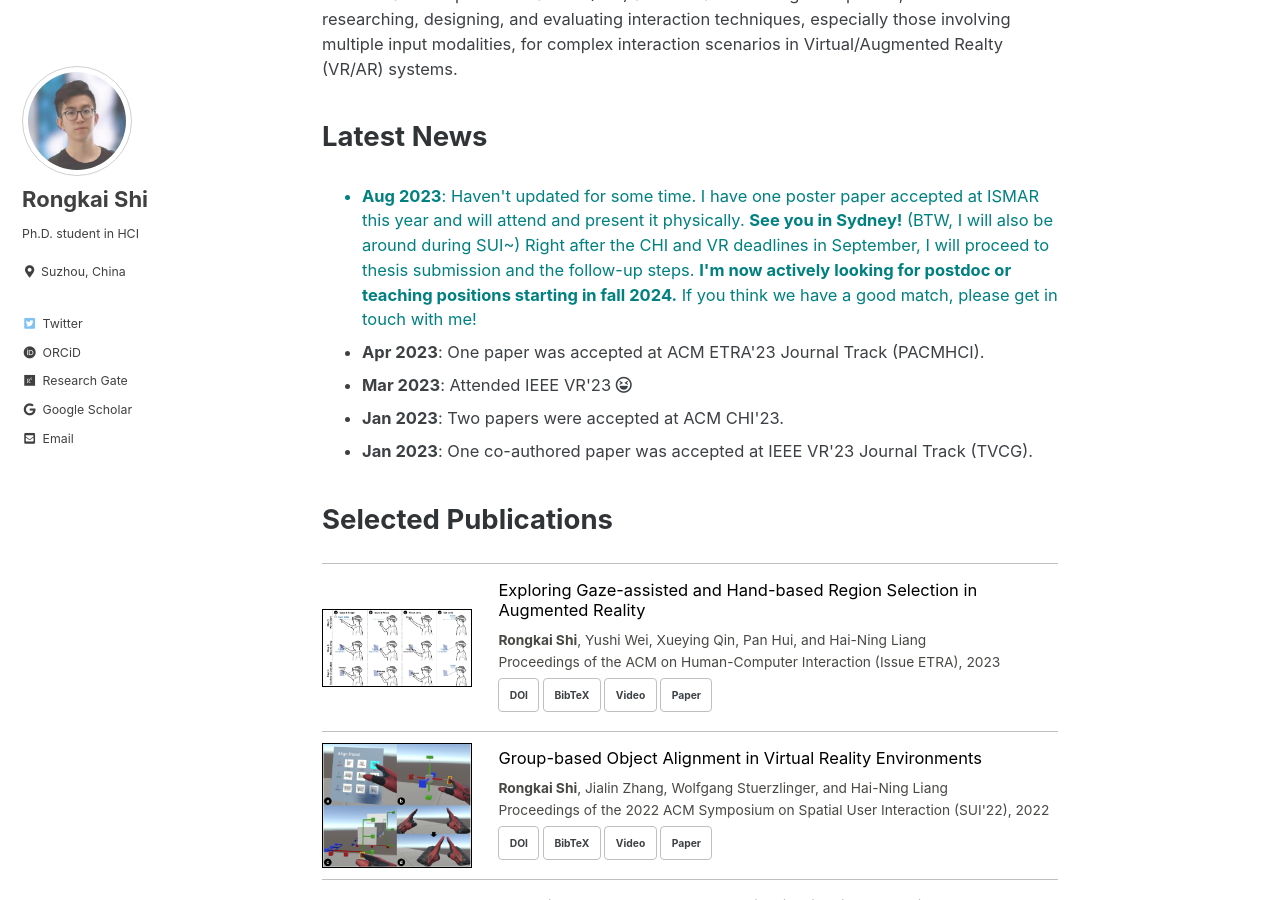
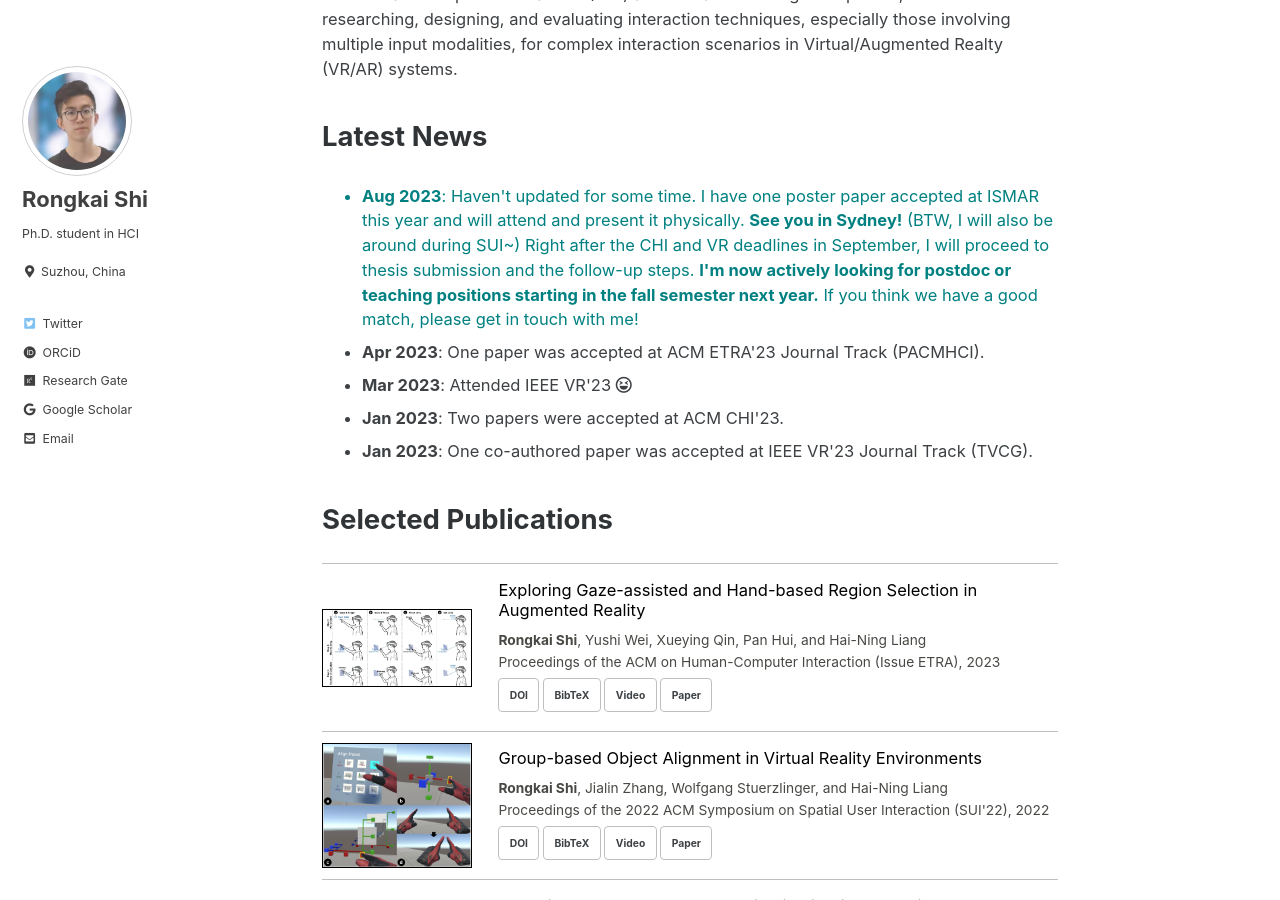
Before and after one commit to rongkaishi/rongkaishi.github.io, a Jekyll site: the page built from index.html, in a window 1280 px wide and 900 px high, scrolled down 305 px. Built offline with Jekyll 4.4.1, drawn with Linux system fonts in a browser that asks for light colours; cached includes are drawn as plain includes; the list of posts is cut into pages by our own code.

Commit message:
UpdateAug23

```diff
--- a/_layouts/home.html
+++ b/_layouts/home.html
@@ -24,7 +24,7 @@ In specific, I focused on researching, designing, and evaluating interaction tec
 <h3 class="archive__subtitle">Latest News</h3>
 <ul class="archive__selfdefine-content">
   <li style="color:teal"><b>Aug 2023</b>: Haven't updated for some time. I have one poster paper accepted at ISMAR this year and will attend and present it physically. <b>See you in Sydney!</b> (BTW, I will also be around during SUI~)
-    Right after the CHI and VR deadlines in September, I will proceed to thesis submission and the follow-up steps. <b>I'm now actively looking for postdoc or teaching positions starting in fall 2024.</b>
+    Right after the CHI and VR deadlines in September, I will proceed to thesis submission and the follow-up steps. <b>I'm now actively looking for postdoc or teaching positions starting in the fall semester next year.</b>
     If you think we have a good match, please get in touch with me! </li>
   <li><b>Apr 2023</b>: One paper was accepted at ACM ETRA'23 Journal Track (PACMHCI). </li>
   <li><b>Mar 2023</b>: Attended IEEE VR'23 <i class="far fa-laugh-squint"></i></li>
```
